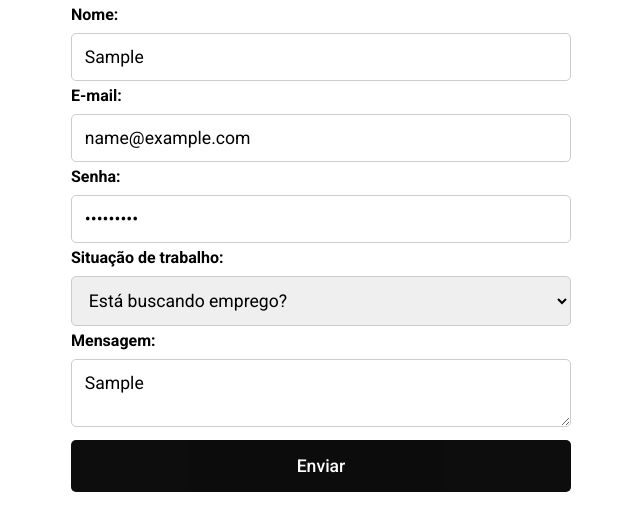
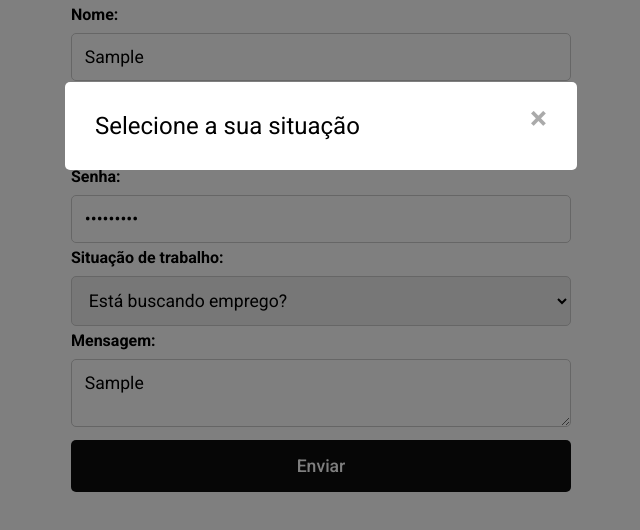
Before and after one commit to Miltton94/Formul-rio-com-valida-o, a plain HTML site: page index.html in a window 1280 px wide. Both pictures are taken after typing "Sample", "name@example.com", "Sample123", "Sample" into the empty fields and a click on the input "Enviar". Shown: the part 110-640 px from the top of the page, without its empty margins (319-959 px from the left). Drawn offline with Linux system fonts and the light colour scheme.

Commit message:
add moadal

```diff
--- a/css/style.css
+++ b/css/style.css
@@ -89,3 +89,44 @@ textarea {
   background-color: #888;
   border-radius: 5px;
 }
+
+/* Modal */
+#modal {
+    display: none;
+    position: fixed;
+    z-index: 1;
+    left: 0;
+    top: 0;
+    width: 100%;
+    height: 100%;
+    background-color: rgb(0, 0, 0, 0.5);
+}
+
+.modal-content {
+    position: relative;
+    background-color: #fff;
+    margin: 15% auto;
+    padding: 30px;
+    border-radius: 5px;
+    width: 40%;
+    display: flex;
+    align-items: center;
+    justify-content: space-between;
+}
+
+#close-button {
+    color: #aaa;
+    font-size: 2rem;
+    font-weight: bold;
+    cursor: pointer;
+    transition: .5s;
+    margin-top: -1rem;
+}
+
+#close-button:hover {
+    color: #ea2e2e;
+}
+
+#modal-message {
+    font-size: 1.5rem;
+}
--- a/index.html
+++ b/index.html
@@ -79,6 +79,13 @@
           type="submit"
           value="Enviar" />
       </form>
+      <!-- Modal -->
+      <div id="modal">
+        <div class="modal-content">
+            <p id="modal-message"></p>
+            <span id="close-button">&times;</span>
+        </div>
+      </div>
     </div>
   </body>
 </html>
--- a/js/scripts.js
+++ b/js/scripts.js
@@ -4,33 +4,38 @@ const emailInput = document.querySelector("#email");
 const passwordInput = document.querySelector("#password");
 const jobInput = document.querySelector("#job");
 const msgInput = document.querySelector("#msg");
+
 const progress = document.querySelector("#progress");
+
+const modal = document.querySelector("#modal");
+const closeButton = document.querySelector("#close-button");
+const modalMessage = document.querySelector("#modal-message");
 
 form.addEventListener("submit", (e) => {
   e.preventDefault();
 
   if (nameInput.value === "") {
-    alert("Insira o seu nome");
+    showModal("Insira o seu nome");
     return;
   }
 
   if (emailInput.value === "" || !isEmailValid(emailInput.value)) {
-    alert("Insira o seu e-mail");
+    showModal("Insira o seu e-mail");
     return;
   }
 
   if (!isPasswordvalid(passwordInput.value, 8)) {
-    alert("A senha deve ter no mínimo 8 carcteres");
+    showModal("A senha deve ter no mínimo 8 carcteres");
     return;
   }
 
   if (jobInput.value === "") {
-    alert("Selecione a sua situação");
+    showModal("Selecione a sua situação");
     return;
   }
 
   if (msgInput.value === "") {
-    alert("Escreva sua mensagem");
+    showModal("Escreva sua mensagem");
     return;
   }
 
@@ -69,3 +74,20 @@ form.addEventListener("input", () => {
 
   progress.value = (completedFields / totalFields) * 100;
 });
+
+// Modal
+
+function showModal(msg) {
+  modalMessage.textContent = msg;
+  modal.style.display = "block";
+}
+
+closeButton.addEventListener("click", () => {
+    modal.style.display = "none"
+})
+
+window.addEventListener("click", (e) => {
+    if(e.target === modal) {
+        modal.style.display = "none"
+    }
+})
```
